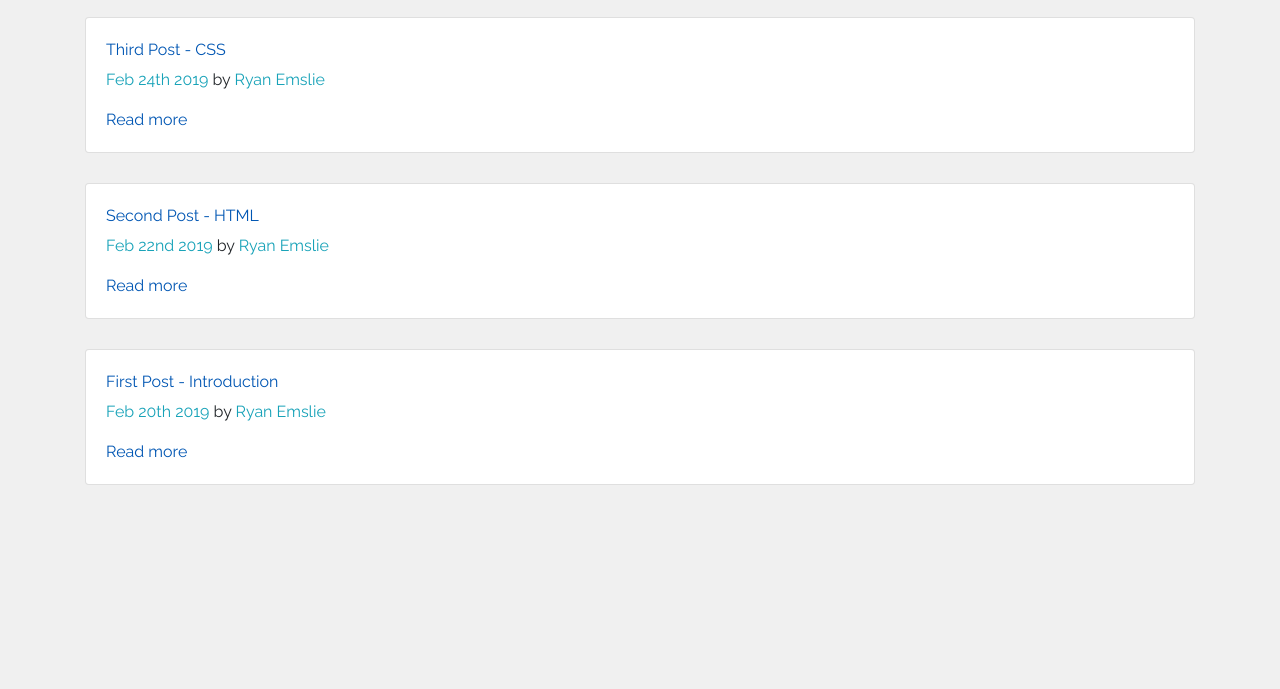
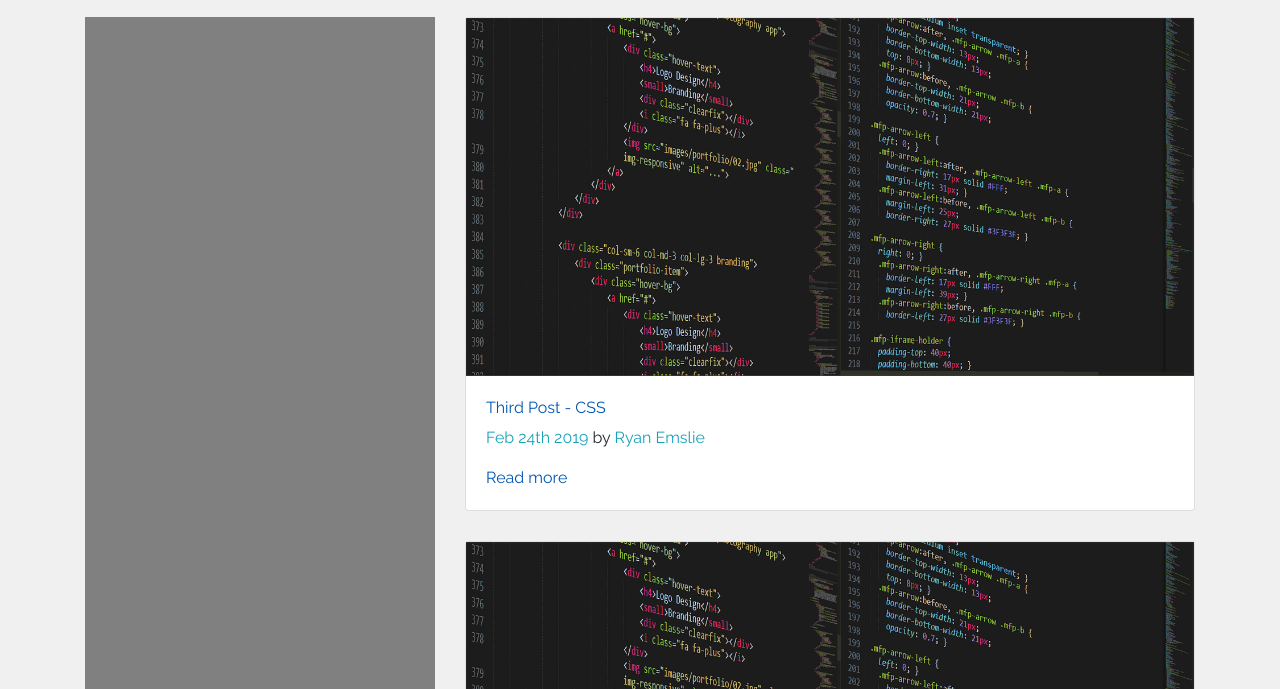
Before and after one commit to RyanEmslie/gatsby-portfolio, a Gatsby site: page / in a window 1280 px wide. Shown: the part 111-800 px from the top of the page. Built offline with nearby package versions, Linux system fonts and the light colour scheme; Gatsby itself is replaced by a stand-in of ours.

Commit message:
added placeholder sidebar, added thumbnail/link blog photos

```diff
--- a/src/components/Post.js
+++ b/src/components/Post.js
@@ -1,10 +1,14 @@
 import React from "react"
 import { Link } from "gatsby"
 import { Card, CardTitle, CardText, CardSubtitle, CardBody } from "reactstrap"
+import Img from "gatsby-image"
 
-const Post = ({ title, author, path, date, body }) => {
+const Post = ({ title, author, path, date, body, fluid }) => {
   return (
     <Card>
+      <Link to={path}>
+        <Img className="card-image-top" fluid={fluid} />
+      </Link>
       <CardBody>
         <CardTitle>
           <Link to={path}>{title}</Link>
--- a/src/pages/index.js
+++ b/src/pages/index.js
@@ -3,11 +3,20 @@
 import SEO from "../components/seo"
 import { graphql, StaticQuery } from "gatsby"
 import Post from "../components/Post"
+import { Row, Col } from "reactstrap"
 
 const IndexPage = () => (
   <Layout>
     <SEO title="Home" keywords={[`gatsby`, `application`, `react`]} />
     <h1>Homepage</h1>
+    <Row>
+      <Col md="4">
+        <div
+          style={{ width: "100%", height: "100%", backgroundColor: "gray" }}
+        />
+      </Col>
+      <Col md="8">
+        {" "}
         <StaticQuery
           query={indexQuery}
           render={data => {
@@ -20,12 +29,15 @@
                     path={node.frontmatter.path}
                     date={node.frontmatter.date}
                     body={node.exerpt}
+                    fluid={node.frontmatter.image.childImageSharp.fluid}
                   />
                 ))}
               </div>
             )
           }}
         />
+      </Col>
+    </Row>
   </Layout>
 )
 
@@ -41,6 +53,13 @@
             date(formatString: "MMM Do YYYY")
             author
             path
+            image {
+              childImageSharp {
+                fluid(maxWidth: 600) {
+                  ...GatsbyImageSharpFluid
+                }
+              }
+            }
           }
           excerpt
         }
--- a/src/pages/posts/001-first-post.md
+++ b/src/pages/posts/001-first-post.md
@@ -3,6 +3,7 @@
 date: "2019-02-20"
 author: "Ryan Emslie"
 path: "/first-post"
+image: "../../images/code.png"
 ---
 
 Welcome to my portfolio / blog past.
--- a/src/pages/posts/002-second-post.md
+++ b/src/pages/posts/002-second-post.md
@@ -3,6 +3,7 @@
 date: "2019-02-22"
 author: "Ryan Emslie"
 path: "/second-post"
+image: "../../images/code.png"
 ---
 
 Welcome to my second post.
--- a/src/pages/posts/003-third-post.md
+++ b/src/pages/posts/003-third-post.md
@@ -3,6 +3,7 @@
 date: "2019-02-24"
 author: "Ryan Emslie"
 path: "/third-post"
+image: "../../images/code.png"
 ---
 
 Welcome to my third post.
```
Also changed, not shown: src/images/code.png (added). Lines whose indentation alone changed are shown as unchanged.
